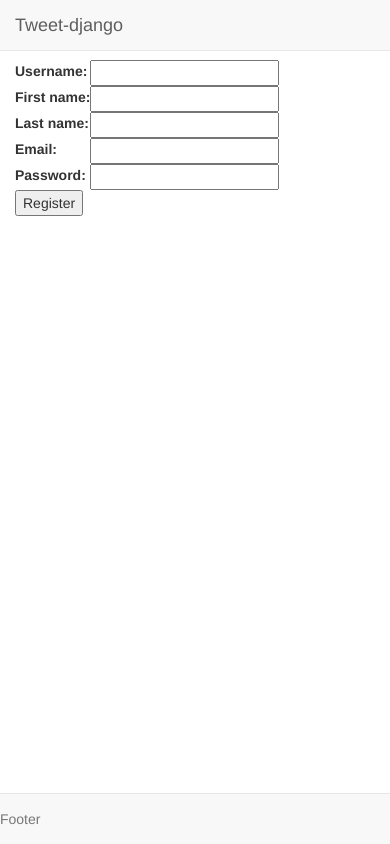
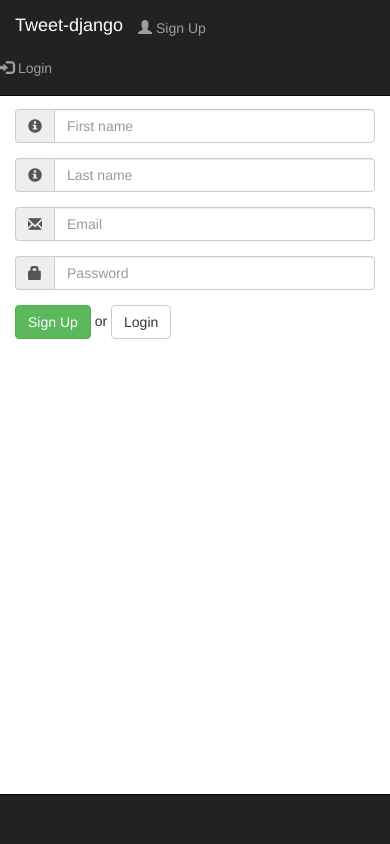
Before and after one commit to elektro-NIK/tweet-django, a Django app: page /signup/ in a window 390 px wide. Run offline with Django 3.2, Linux system fonts and the light colour scheme; some libraries are stand-ins or nearby versions.

Commit message:
Reformat html templates.

```diff
--- a/templates/base.html
+++ b/templates/base/base.html
@@ -9,21 +9,16 @@
         <title>Index</title>
     </head>
     <body>
-        <nav class="navbar navbar-default navbar-fixed-top" role="navigation">
-            <a class="navbar-brand" href="/">Tweet-django</a>
-            {% block navbar %}
-            {% endblock %}
-        </nav>
+        {% include "base/header.html" with user=user %}
+
         <div class="container">
             {% block content %}
             {% endblock %}
         </div>
-        <nav class="navbar navbar-default navbar-fixed-bottom" role="navigation">
-            <p class="navbar-text navbar-right">Footer</p>
-        </nav>
+
+        {% include "base/footer.html" %}
         <script src="{% static 'js/jquery-3.2.1.min.js' %}"></script>
         <script src="{% static 'bootstrap/js/bootstrap.min.js' %}"></script>
-        <!-- <script src="{% static 'js/base.js' %}"></script> -->
         {% block js %}
         {% endblock %}
     </body>
--- /dev/null
+++ b/templates/base/footer.html
@@ -0,0 +1,3 @@
+<nav class="navbar navbar-inverse navbar-fixed-bottom">
+    <!--Footer-->
+</nav>
--- /dev/null
+++ b/templates/base/header.html
@@ -0,0 +1,36 @@
+<nav class="navbar navbar-inverse navbar-fixed-top" role="navigation">
+    <a class="navbar-brand" href="{% url 'index'%}">Tweet-django</a>
+    {% if user.username %}
+        <ul class="nav navbar-nav navbar-right">
+            <li class="dropdown">
+                <a href="/user/{{ user.username }}/" class="dropdown-toggle" data-toggle="dropdown"><span class="glyphicon glyphicon-user"></span> {{ user.username }}</a>
+                <ul class="dropdown-menu">
+                    <li><a href="{% url 'profile' user.username %}">Profile <span class="glyphicon glyphicon-user pull-right"></span></a></li>
+                    <li class="divider"></li>
+                    <li><a href="#">User stats <span class="glyphicon glyphicon-stats pull-right"></span></a></li>
+                    <li class="divider"></li>
+                    <li><a href="#">Settings <span class="glyphicon glyphicon-cog pull-right"></span></a></li>
+                    <li class="divider"></li>
+                    <li><a href="{% url 'logout' %}">Logout <span class="glyphicon glyphicon-log-out pull-right"></span></a></li>
+                </ul>
+            </li>
+        </ul>
+        {% if not search %}
+            <form class="navbar-form navbar-right" id="search-form" method="get" action="{% url 'search' %}">
+                <div class="input-group">
+                    <input type="text" class="form-control" placeholder="Search" name="query">
+                    <div class="input-group-btn">
+                        <button class="btn btn-default" type="submit">
+                            <i class="glyphicon glyphicon-search"></i>
+                        </button>
+                    </div>
+                </div>
+            </form>
+        {% endif %}
+    {% else %}
+        <ul class="nav navbar-nav navbar-right">
+            <li><a href="{% url 'signup'%}"><span class="glyphicon glyphicon-user"></span> Sign Up</a></li>
+            <li><a href="{% url 'login' %}"><span class="glyphicon glyphicon-log-in"></span> Login</a></li>
+        </ul>
+    {% endif %}
+</nav>
--- a/templates/logout.html
+++ b/templates/logout.html
@@ -1,4 +1,4 @@
-{% extends "base.html" %}
+{% extends "base/base.html" %}
 {% block content %}
     Your log outed!
 {% endblock %}
--- a/templates/search.html
+++ b/templates/search.html
@@ -1,4 +1,4 @@
-{% extends "base.html" %}
+{% extends "base/base.html" %}
 {% load staticfiles %}
 {% block content %}
     <div class="row clearfix">
--- a/templates/signup.html
+++ b/templates/signup.html
@@ -1,33 +1,57 @@
-{% extends "base.html" %}
+{% extends "base/base.html" %}
 {% block content %}
     {% if form.errors %}
         <p>Error! Please try again.</p>
     {% endif %}
-    <form method="post" action="{% url 'signup' %}">
+    <form class="form-horizontal" method="post" action="{% url 'signup' %}">
         {% csrf_token %}
-        <table>
-            <tr>
-                <td>{{ form.username.label_tag }}</td>
-                <td>{{ form.username }}</td>
-            </tr>
-            <tr>
-                <td>{{ form.first_name.label_tag }}</td>
-                <td>{{ form.first_name }}</td>
-            </tr>
-            <tr>
-                <td>{{ form.last_name.label_tag }}</td>
-                <td>{{ form.last_name }}</td>
-            </tr>
-            <tr>
-                <td>{{ form.email.label_tag }}</td>
-                <td>{{ form.email }}</td>
-            </tr>
-            <tr>
-                <td>{{ form.password.label_tag }}</td>
-                <td>{{ form.password }}</td>
-            </tr>
-        </table>
-        <input type="submit" value="Register" />
-        <input type="hidden" name="next" value="{{ next }}" />
+        <input type="hidden" name="next" value="{{ next }}">
+        <div class="form-group">
+            <div class="control-label col-md-4 col-md-offset-4">
+                <div class="input-group">
+                    <div class="input-group-addon"><i class="glyphicon glyphicon-user"></i></div>
+                    <input type="text" class="form-control" id="username" name="{{ form.username.name }}" placeholder="{{ form.username.label }}">
+                </div>
+            </div>
+        </div>
+        <div class="form-group">
+            <div class="control-label col-md-4 col-md-offset-4">
+                <div class="input-group">
+                    <div class="input-group-addon"><i class="glyphicon glyphicon-info-sign"></i></div>
+                    <input type="text" class="form-control" id="firstname" name="{{ form.first_name.name }}" placeholder="{{ form.first_name.label }}">
+                </div>
+            </div>
+        </div>
+        <div class="form-group">
+            <div class="control-label col-md-4 col-md-offset-4">
+                <div class="input-group">
+                    <div class="input-group-addon"><i class="glyphicon glyphicon-info-sign"></i></div>
+                    <input type="text" class="form-control" id="lastname" name="{{ form.last_name.name }}" placeholder="{{ form.last_name.label }}">
+                </div>
+            </div>
+        </div>
+        <div class="form-group">
+            <div class="control-label col-md-4 col-md-offset-4">
+                <div class="input-group">
+                    <div class="input-group-addon"><i class="glyphicon glyphicon-envelope"></i></div>
+                    <input type="email" class="form-control" id="email" name="{{ form.email.name }}" placeholder="{{ form.email.label }}">
+                </div>
+            </div>
+        </div>
+        <div class="form-group">
+            <div class="control-label col-md-4 col-md-offset-4">
+                <div class="input-group">
+                    <div class="input-group-addon"><i class="glyphicon glyphicon-lock"></i></div>
+                    <input type="password" class="form-control" id="password" name="{{ form.password.name }}" placeholder="{{ form.password.label }}">
+                </div>
+            </div>
+        </div>
+        <div class="form-group">
+            <div class="col-md-2 col-md-offset-5">
+                <button type="submit" class="btn btn-success">Sign Up</button>
+                <span> or </span>
+                <a href="{% url 'signup' %}"><button class="btn btn-default">Login</button></a>
+            </div>
+        </div>
     </form>
 {% endblock %}
--- a/templates/users.html
+++ b/templates/users.html
@@ -1,4 +1,4 @@
-{% extends "base.html" %}
+{% extends "base/base.html" %}
 {% load staticfiles %}
 {% block navbar %}
     <p class="navbar-text navbar-right">
--- a/tweet_django/urls.py
+++ b/tweet_django/urls.py
@@ -21,14 +21,14 @@ from tweets.views import Index, Profile, PostTweet, HashTagPage, Search
 from user_profile.views import UserRedirect, MostFollowedUsers, Logout, Signup
 
 urlpatterns = [
-    url(r'^$', Index.as_view()),
-    url(r'^user/(\w+)/$', Profile.as_view()),
-    url(r'^user/(\w+)/post/$', PostTweet.as_view()),
-    url(r'^hashtag/(\w+)/$', HashTagPage.as_view()),
-    url(r'^search/$', Search.as_view()),
-    url(r'^signup/$', Signup.as_view(), name='signup'),
+    url(r'^$', Index.as_view(),                                     name='index'),
+    url(r'^user/(\w+)/$', Profile.as_view(),                        name='profile'),
+    url(r'^user/(\w+)/post/$', PostTweet.as_view(),                 name='new_post'),
+    url(r'^hashtag/(\w+)/$', HashTagPage.as_view(),                 name='hashtag'),
+    url(r'^search/$', Search.as_view(),                             name='search'),
+    url(r'^signup/$', Signup.as_view(),                             name='signup'),
     url(r'^login/$', LoginView.as_view(template_name='login.html'), name='login'),
-    url(r'^logout/$', Logout.as_view()),
+    url(r'^logout/$', Logout.as_view(),                             name='logout'),
     url(r'^accounts/profile/$', UserRedirect.as_view()),
     url(r'^mostfollowed/$', MostFollowedUsers.as_view()),
     url(r'^admin/', admin.site.urls),
```
Also changed, not shown: templates/hashtag.html (+5 -3 lines), templates/login.html (+29 -14 lines), templates/profile.html (+23 -24 lines), tweets/views.py (+3 -4 lines), db.sqlite3.
